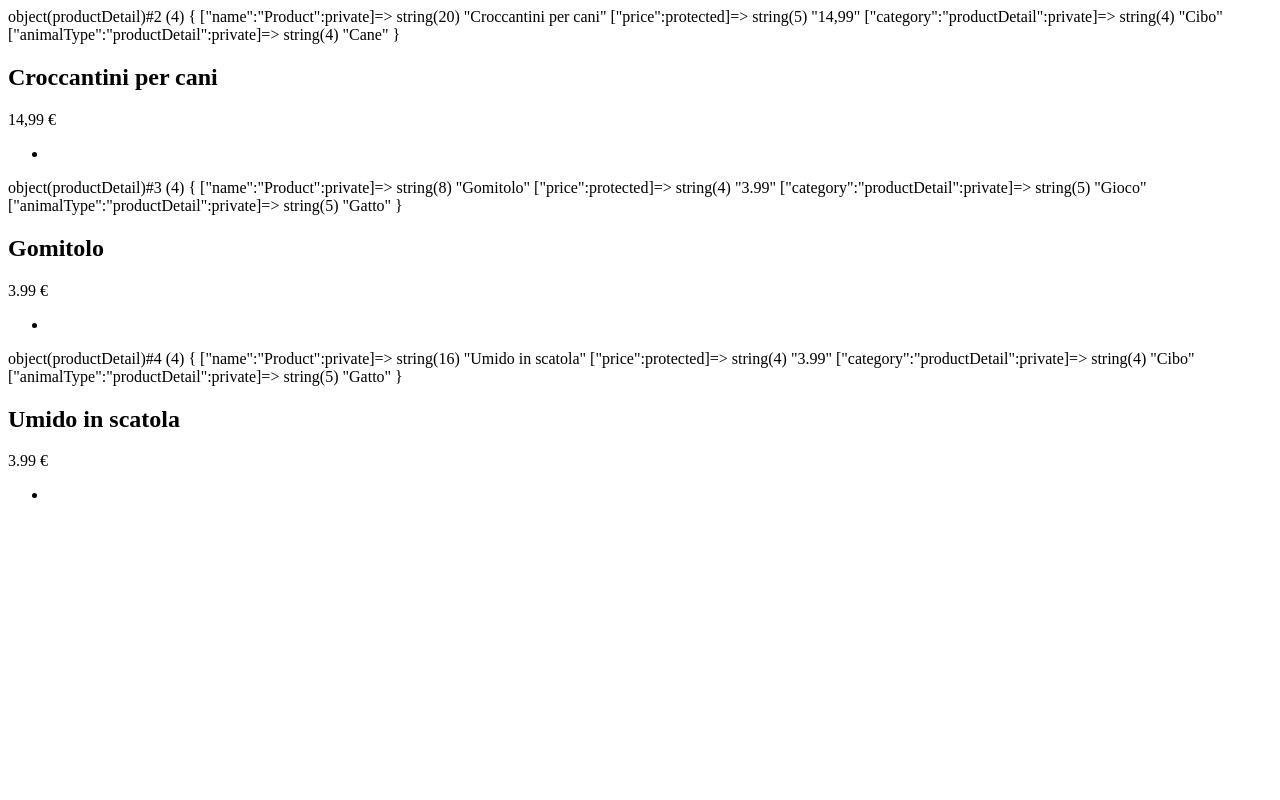
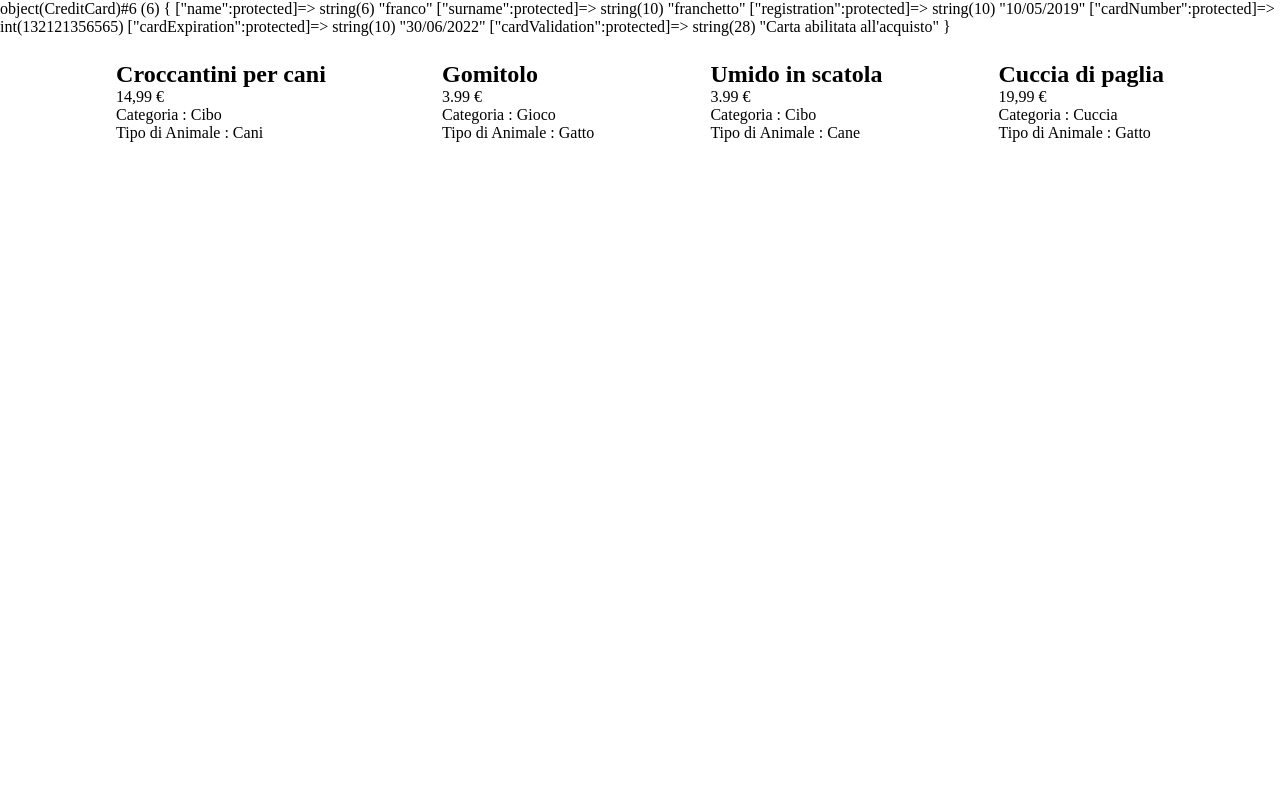
Before and after one commit to agostinopique/php-oop-2, a PHP site: page / in a window 1280 px wide. Run offline with PHP 8.4, Linux system fonts and the light colour scheme.

Commit message:
Aggiunte classi secondarie per prodotti e clienti;

```diff
--- /dev/null
+++ b/classi/CategoriaProdotti.php
@@ -0,0 +1,31 @@
+<?php
+
+require_once __DIR__ . "/Products.php";
+
+
+
+class productDetail extends Product{
+    protected $category;
+
+    public function __construct($_name, $_price, $_category){
+        $this->category = $_category;
+
+        parent::__construct($_name, $_price);
+    }
+
+    // SETTER
+    public function setCategory($_category){
+        $this->category = $_category;
+    }
+    // /SETTER
+
+
+
+    // GETTER
+    public function getCategory(){
+        return $this->category;
+    }
+
+    // /GETTER
+
+}
--- /dev/null
+++ b/classi/ClientCreditCard.php
@@ -0,0 +1,32 @@
+<?php
+require_once __DIR__ . "/Clienti.php";
+
+class CreditCard extends Client{
+    protected $cardNumber;
+    protected $cardExpiration;
+    protected $cardValidation;
+
+
+    public function __construct($_name, $_surname, $_registration, $_cardNumber, $_expirationDate){
+        $this -> cardNumber = $_cardNumber;
+        $this -> cardExpiration = $_expirationDate;
+        $this -> cardValidation = $this->cardValidation();
+
+        parent::__construct($_name, $_surname, $_registration);
+    }
+
+    // SETTER
+    public function setCreditCard($_creditCard){
+        $this -> creditCard = $_creditCard;
+    }
+
+    private function cardValidation(){
+        if($this->cardExpiration < date("d/m/Y")){
+            return "Carta non valida";
+        } else {
+            return "Carta abilitata all'acquisto";
+        }
+    }
+
+
+}
--- /dev/null
+++ b/classi/Clienti.php
@@ -0,0 +1,32 @@
+<?php
+
+class Client{
+    public static $id = 0;
+    protected $name;
+    protected $surname;
+    protected $registration;
+
+
+    public function __construct($_name, $_surname, $_registration){
+        $this->name = $_name;
+        $this->surname = $_surname;
+        $this->registration = $_registration;
+        self::$id++;
+    }
+
+    // SETTER
+    public function setName($_name){
+        $this -> name = $_name;
+        $this->getFullName();
+    }
+
+    public function setSurname($_surname){
+        $this -> surname = $_surname;
+        $this->getFullName();
+    }
+
+    // GETTER
+    public function getFullName(){
+        return $this->name . ' ' . $this->surname;
+    }
+}
--- /dev/null
+++ b/classi/TipologiaAnimale.php
@@ -0,0 +1,33 @@
+<?php
+require_once __DIR__ . "/CategoriaProdotti.php";
+
+class AnimalType extends productDetail{
+    private $animalType;
+
+    public function __construct($_name, $_price, $_category, $_animalType){
+        $this->animalType = $_animalType;
+
+        parent::__construct($_name, $_price, $_category);
+    }
+
+    // SETTER
+    public function setAnimalType($_animalType){
+        $this -> animalType = $_animalType;
+    }
+    // /SETTER
+
+    // GETTER
+    public function getAnimalType(){
+        return $this -> animalType;
+    }
+    // /GETTER
+
+    public function gatherData(){
+        $dataArr = [];
+
+        $dataArr["Categoria"] = $this->category;
+        $dataArr["Tipo di Animale"] = $this->animalType;
+
+        return $dataArr;
+    }
+}
--- a/index.php
+++ b/index.php
@@ -1,65 +1,25 @@
 <?php
-require_once __DIR__ . "/products.php";
+require_once __DIR__ . "/classi/TipologiaAnimale.php";
+require_once __DIR__ . "/classi/ClientCreditCard.php";
 
 $petShopProducts = [];
 
-// $dogFood = new Product("Croccantini per cani", "14,99");
-// $catFood = new Product("Umido per gatti", "9,99");
-
-
-
-
-class productDetail extends Product{
-    private $category;
-    private $animalType;
-
-    public function __construct($_name, $_price, $_category, $_animalType){
-        $this->category = $_category;
-        $this->animalType = $_animalType;
-
-        parent::__construct($_name, $_price);
-    }
-
-    // SETTER
-    public function setCategory($_category){
-        $this->category = $_category;
-    }
-
-    public function setAnimalType($_animalType){
-        $this->animalType = $_animalType;
-    }
-    // /SETTER
-
-
-
-    // GETTER
-    public function getCategory(){
-        return $this->category;
-    }
-
-    public function getAnimalType(){
-        return $this->animalType;
-    }
-    // /GETTER
-
-    public function gatherData(){
-        $dataArr = [];
-
-        $dataArr[] = $this->category;
-        $dataArr[] = $this->animalType;
-
-        return $dataArr;
-    }
-
-}
-
-$dogFood = new productDetail("Croccantini per cani", "14,99", "Cibo", "Cane");
-$catGame = new productDetail("Gomitolo", "3.99", "Gioco", "Gatto");
-$catFood = new productDetail("Umido in scatola", "3.99", "Cibo", "Gatto");
+$dogFood = new AnimalType("Croccantini per cani", "14,99", "Cibo", "Cani");
+$catGame = new AnimalType("Gomitolo", "3.99", "Gioco", "Gatto");
+$catFood = new AnimalType("Umido in scatola", "3.99", "Cibo", "Cane");
+$dogCrate = new AnimalType("Cuccia di paglia", "19,99", "Cuccia", "Gatto");
 
 $petShopProducts[] = $dogFood;
 $petShopProducts[] = $catGame;
 $petShopProducts[] = $catFood;
+$petShopProducts[] = $dogCrate;
+
+$cliente = new CreditCard("franco", "franchetto", "10/05/2019", 132121356565, "30/06/2022");
+
+var_dump($cliente);
+
+
+
 ?>
 
 <!DOCTYPE html>
@@ -68,19 +28,25 @@ $petShopProducts[] = $catFood;
     <meta charset="UTF-8">
     <meta http-equiv="X-UA-Compatible" content="IE=edge">
     <meta name="viewport" content="width=device-width, initial-scale=1.0">
+    <link rel="stylesheet" href="./style/style.css">
     <title>Pet Products</title>
 </head>
+
 <body>
-    <?php foreach($petShopProducts as $product): var_dump($product) ?>
+    <div class="d-flex justify-center prodotti">
+
+        <?php foreach($petShopProducts as $product): ?>
         <div>
             <h2><?php echo $product->getName() ?></h2>
             <p><?php echo $product->getPrice() ?> &euro;</p>
             <ul>
-            <?php ?>
-            <li></li>
-            <?php ?>
+                <?php foreach($product->gatherData() as $key => $data): ?>
+                <li><?php echo "$key : $data" ?></li>
+                <?php endforeach; ?>
             </ul>
         </div>
         <?php endforeach; ?>
+
+    </div>
 </body>
 </html>
--- /dev/null
+++ b/style/style.css
@@ -0,0 +1,21 @@
+*{
+    margin: 0;
+    padding: 0;
+    box-sizing: border-box;
+}
+
+.d-flex{
+    display: flex;
+}
+
+.justify-center{
+    justify-content: space-evenly;
+}
+
+.prodotti{
+    margin-top: 25px;
+}
+
+ul{
+    list-style: none;
+}
```
Also changed, not shown: classi/Products.php (renamed from products.php). Lines whose indentation alone changed are shown as unchanged.
